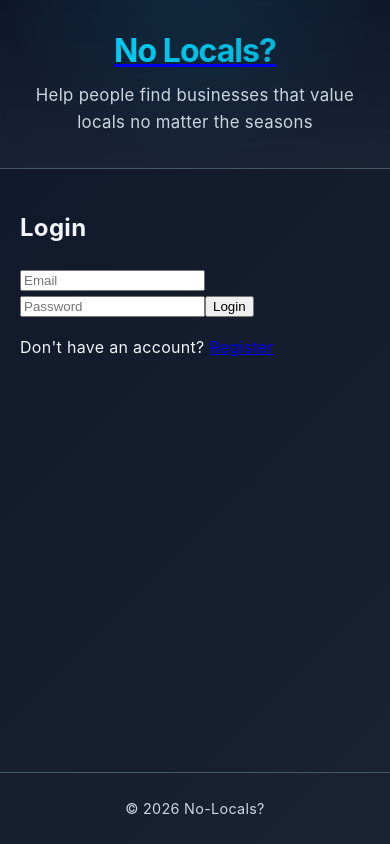
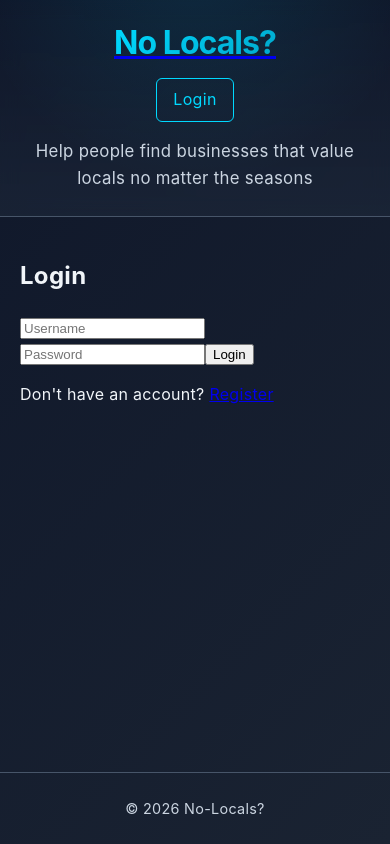
Before and after one commit to murdex5/No-Locals, a Vue app in the folder client/: page /login in a window 390 px wide. Built offline with nearby package versions, Linux system fonts and the light colour scheme.

Commit message:
login and usersta

```diff
--- a/client/src/components/User/Login.vue
+++ b/client/src/components/User/Login.vue
@@ -1,13 +1,15 @@
 <script setup>
 import { ref } from 'vue';
 import { useRouter } from 'vue-router';
+import { useUser } from '../../composables/useUser';
 import MainLayout from '@/layouts/MainLayout.vue';
 
 const router = useRouter();
-const form = ref({ email: '', password: '' });
+const { login } = useUser();
+const form = ref({ username: '', password: '' });  // Changed from email to username
 const error = ref(null);
 
-async function login() {
+async function handleLogin() {
     error.value = null;
     try {
         const res = await fetch('http://localhost:3000/users/login', {
@@ -19,9 +21,7 @@ async function login() {
         const data = await res.json();
         if (!res.ok) throw new Error(data.error);
 
-        localStorage.setItem('token', data.token);
-        localStorage.setItem('username', data.username);
-
+        login({ username: data.username}, data.token);
         router.push('/');
     } catch (err) {
         error.value = err.message;
@@ -33,9 +33,9 @@ async function login() {
     <MainLayout>
         <div>
             <h2>Login</h2>
-            <input v-model="form.email" placeholder="Email" type="email" />
+            <input v-model="form.username" placeholder="Username" />  <!-- Changed from email -->
             <input v-model="form.password" placeholder="Password" type="password" />
-            <button @click="login">Login</button>
+            <button @click="handleLogin">Login</button>
             <p v-if="error" style="color: red;">{{ error }}</p>
             <p>Don't have an account? <router-link to="/register">Register</router-link></p>
         </div>
--- /dev/null
+++ b/client/src/composables/useUser.js
@@ -0,0 +1,42 @@
+import {ref, computed } from 'vue';
+
+const currentUser = ref(null);
+const token = ref(null);
+
+
+export function useUser() {
+    const initializeUser =  () => {
+        const savedToken = localStorage.getItem('token');
+        const savedUsername = localStorage.getItem('username');
+
+        if (savedToken && savedUsername) {
+            token.value = savedToken;
+            currentUser.value = { username: savedUsername };
+        }
+    };
+
+    const login = (userData, userToken) => {
+        currentUser.value = userData;
+        token.value = userToken;
+        localStorage.setItem('token', userToken);
+        localStorage.setItem('username', userData.username);
+    };
+
+    const logout = () => {
+        currentUser.value = null;
+        token.value = null;
+        localStorage.removeItem('token');
+        localStorage.removeItem('username');
+    };
+    const isLoggedIn = computed(() => !!token.value);
+    const username = computed(() => currentUser.value?.username || null);
+
+    return {
+        currentUser,
+        token,
+        isLoggedIn,
+        username,
+        login,
+        initializeUser
+    };
+}
--- a/client/src/layouts/MainLayout.vue
+++ b/client/src/layouts/MainLayout.vue
@@ -1,10 +1,29 @@
+<script setup>
+import { useUser } from '@/composables/useUser';
+import { useRouter } from 'vue-router';
+
+const { isLoggedIn, username, logout } = useUser();
+const router = useRouter();
+
+const handleLogout = () => {
+  logout();
+  router.push('/');
+};
+</script>
 
 <template>
   <div class="layout">
     <header>
-      <router-link :to="'/'" >
-        <h1>No Locals?</h1>
-      </router-link>
+      <div class="header-top">
+        <router-link :to="'/'">
+          <h1>No Locals?</h1>
+        </router-link>
+        <div class="user-section">
+          <span v-if="isLoggedIn" class="username">👤 {{ username }}</span>
+          <button v-if="isLoggedIn" @click="handleLogout" class="logout-btn">Logout</button>
+          <router-link v-else to="/login" class="login-link">Login</router-link>
+        </div>
+      </div>
       <p>Help people find businesses that value locals no matter the seasons</p>
     </header>
 
@@ -46,17 +65,52 @@
     pointer-events: none;
   }
 
-  header h1,
-  header p {
+  .header-top {
+    display: flex;
+    justify-content: space-between;
+    align-items: center;
+    margin-bottom: 1rem;
     position: relative;
     z-index: 1;
   }
 
-  header p {
-    margin: 0.75rem auto 0;
-    max-width: 56ch;
-    color: var(--text-secondary);
-    font-size: 1.05rem;
+  .user-section {
+    display: flex;
+    align-items: center;
+    gap: 1rem;
+  }
+
+  .username {
+    color: var(--accent);
+    font-weight: 600;
+  }
+
+  .logout-btn {
+    padding: 0.5rem 1rem;
+    background: var(--accent);
+    color: var(--bg-primary);
+    border: none;
+    border-radius: 6px;
+    cursor: pointer;
+    font-weight: 600;
+    transition: 0.3s;
+  }
+
+  .logout-btn:hover {
+    background: var(--accent-hover);
+  }
+
+  .login-link {
+    padding: 0.5rem 1rem;
+    color: var(--accent);
+    text-decoration: none;
+    border: 1px solid var(--accent);
+    border-radius: 6px;
+    transition: 0.3s;
+  }
+
+  .login-link:hover {
+    background: rgba(0, 217, 255, 0.1);
   }
 
   h1 {
@@ -71,6 +125,14 @@
     -webkit-background-clip: text;
     -webkit-text-fill-color: transparent;
     background-clip: text;
+  }
+
+  header p {
+    margin: 0;
+    color: var(--text-secondary);
+    font-size: 1.05rem;
+    position: relative;
+    z-index: 1;
   }
 
   main {
@@ -99,7 +161,12 @@
 
   @media (max-width: 520px) {
     header {
-      padding: 2rem 1.25rem;
+      padding: 1.5rem 1.25rem;
+    }
+
+    .header-top {
+      flex-direction: column;
+      gap: 1rem;
     }
 
     h1 {
--- a/client/src/main.js
+++ b/client/src/main.js
@@ -1,8 +1,13 @@
 import { createApp } from 'vue'
 import App from './App.vue'
 import router from './router'
+import { useUser } from './composables/useUser'
 
 const app = createApp(App)
 
+
+const { initializeUser } = useUser();
+initializeUser();
+
 app.use(router)
 app.mount('#app')
--- a/package.json
+++ b/package.json
@@ -14,6 +14,7 @@
     "supertest": "^7.2.2"
   },
   "scripts": {
+    "start": "concurrently \"npm run start -w server\" \"npm run dev -w client\"",
     "dev": "concurrently \"npm run dev -w server\" \"npm run dev -w client\"",
     "lint": "eslint .",
     "test": "npm test -w client && npm test -w server"
```
Also changed, not shown: 1 other file (tests, documents, lock files or other folders).
